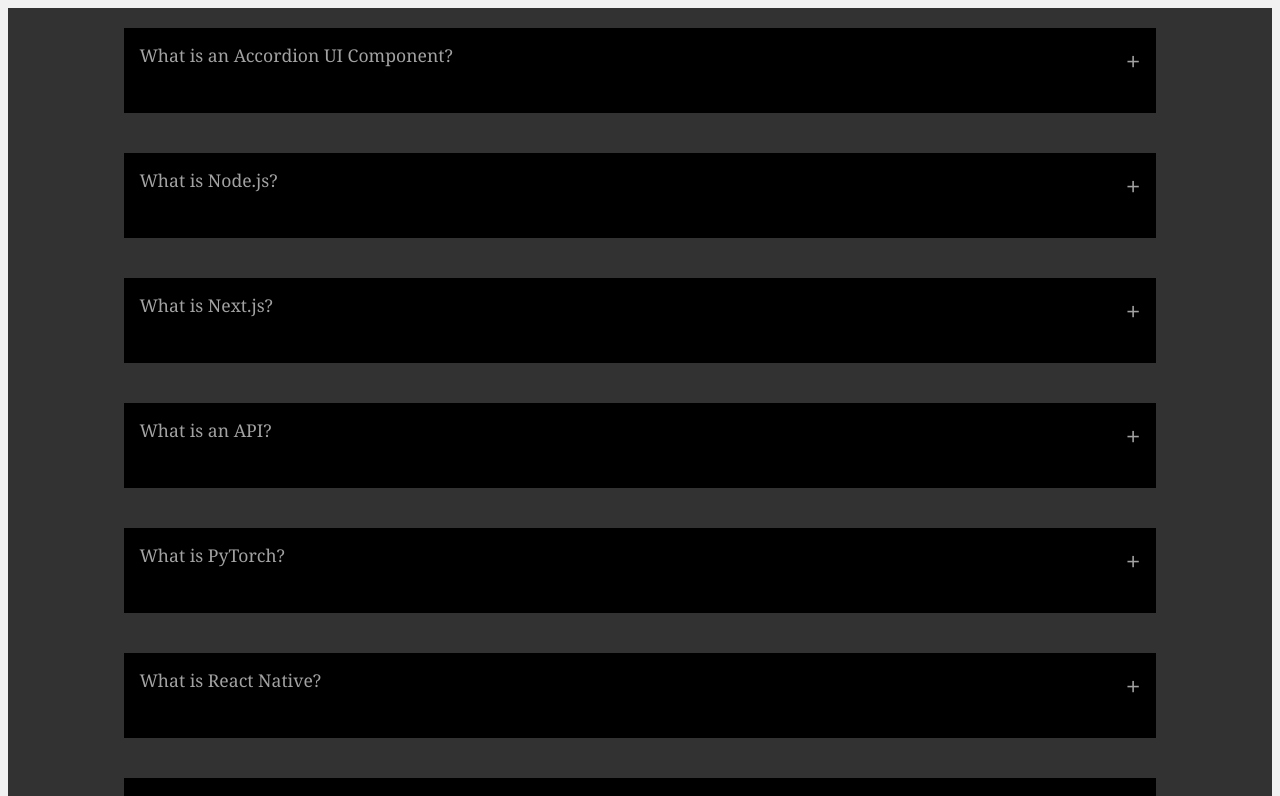
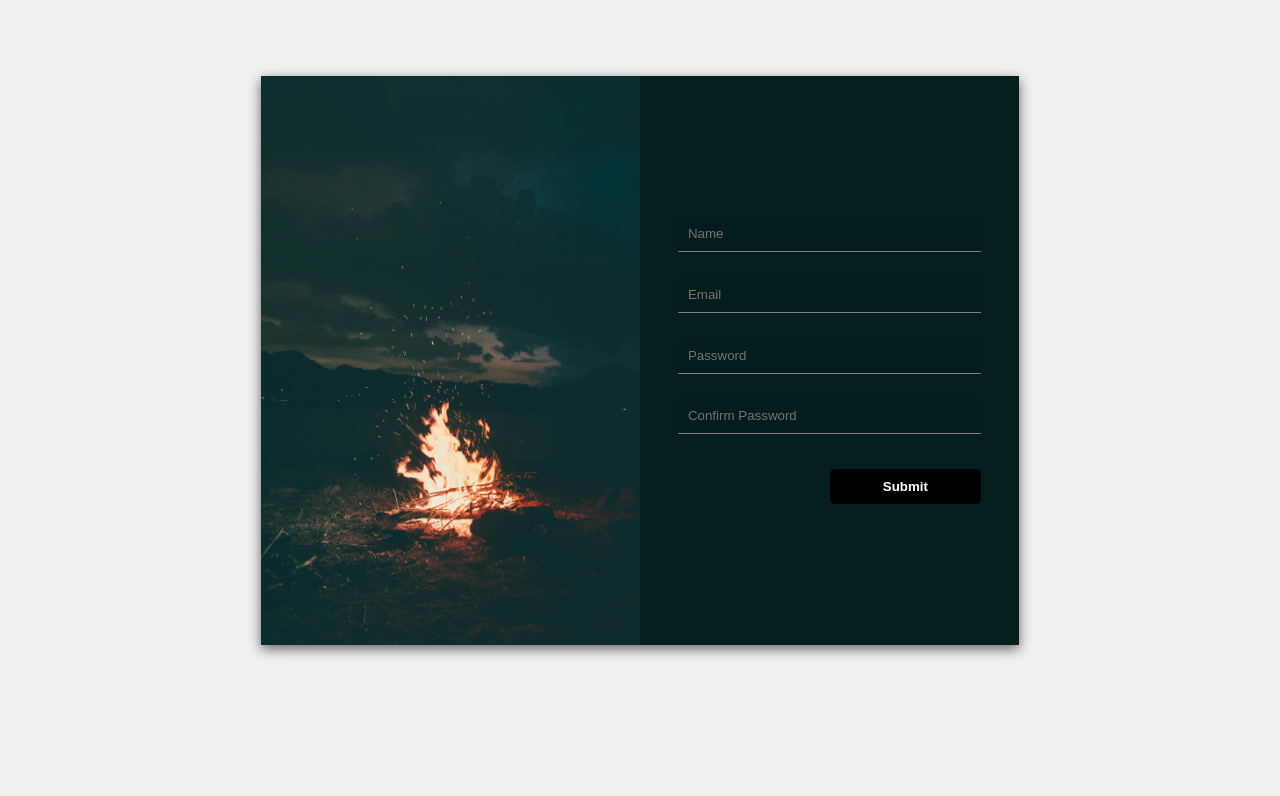
Before and after one commit to Farid-Abdullah/react-basic-projects, a React (Vite) app: page / in a window 1280 px wide. Shown: the top 796 px of the page. Built offline with nearby package versions, Linux system fonts and the light colour scheme.

Commit message:
created a form component with validation

```diff
--- a/src/App.jsx
+++ b/src/App.jsx
@@ -9,17 +9,19 @@
 
 import {accrodianData} from './content/QnA.js'
 import Accordian from './basicProjects/Accordian.jsx'
+import Form from './basicProjects/form.jsx'
 
 const App = () => {
 
   return (
     <div>
+      <Form />
 
-     <div className="accordian-container">
+     {/* <div className="accordian-container">
       {accrodianData.map(({title,desc,id})=> (
         <Accordian title = {title} desc = {desc} Qid = {id} />
       ))}
-     </div>
+     </div> */}
 
 
     </div>
--- /dev/null
+++ b/src/basicProjects/Form.jsx
@@ -0,0 +1,107 @@
+import React, { useState } from 'react'
+
+const Form = () => {
+    //inputs:
+    const [username, setUsername] = useState("");
+    const [email, setEmail] = useState("");
+    const [password, setPassword] = useState("");
+    const [confirmPassword, setConfirmPassword] = useState("");
+    // input error:
+    const [errorUsername, setErrorUsername] = useState("");
+    const [errorEmail, setErrorEmail] = useState("");
+    const [errorPassword, setErrorPassword] = useState("")
+    const [errorConfirmPassword, setErrorConfirmPassword] = useState("");
+    // input border colors (red for errors)
+    const [usernameColor, setUsernameColor] = useState("");
+    const [emailColor, setEmailColor] = useState("");
+    const [passwordColor, setPasswordColor] = useState("");
+    const [confirmPasswordColor, setConfirmPasswordColor] = useState("");
+
+    const validate = e => {
+        e.preventDefault() // prevents the form from refreshing the page
+
+        //username validation:
+        if(username.length > 5){
+            setErrorUsername('');
+            setUsernameColor('green');
+        } else {
+            setErrorUsername("Username must be at least 6 characters");
+            setUsernameColor('red');
+        }
+
+
+        // email validation: used regex, email must include @ and atleast 3 characters before and after.
+        const emailRegex = /^.{3,}@.{3,}$/ // {3,} means 3 or more /^ means start, /$ is end, . means any character.
+
+        if(emailRegex.test(email)){
+            setErrorEmail("");
+            setEmailColor("green");
+        } else {
+            setErrorEmail("Incorrect email");
+            setEmailColor("red");
+            console.log("wrong email")
+        }
+
+
+
+        //password validation:
+        /* to ensure complexity of password (i-e: 8 characters long, special charaters, upper and lower case)
+         i could use regex */
+        if(password.length > 7){
+            setErrorPassword("");
+            setPasswordColor("green")
+        } else {
+            setErrorPassword("Password must be atleast 8 characters long!")
+            setPasswordColor("red")
+            // empty the password field:
+            setPassword("")
+        }
+
+        //confirm password validation:
+        if(password.length<8){
+            setConfirmPasswordColor('red')
+        } else if(password === confirmPassword){
+            setErrorConfirmPassword("");
+            setConfirmPasswordColor("green")
+
+        } else {
+            setErrorConfirmPassword("Confirm password did not match password, try again")
+            setConfirmPasswordColor("red")
+            //emtpy the confirm password field:
+            setConfirmPassword("")
+        }
+
+    }
+
+  return (
+    <div className='form-container'>
+        <img className='form-image' src='/src/content/fire.jpg' alt="" />
+        <form>
+            <input type="text"  placeholder='Name'
+            style={{borderColor:usernameColor}} value={username}
+            onChange={e => setUsername(e.target.value)}/>
+            <p className="error">{errorUsername}</p>
+
+            <input type="text"  placeholder='Email'
+            style={{borderColor:emailColor}} value={email}
+            onChange={e => setEmail(e.target.value)}/>
+            <p className="error">{errorEmail}</p>
+
+            <input type="password"  placeholder='Password'
+            style={{borderColor:passwordColor}} value={password}
+            onChange={e => setPassword(e.target.value)}/>
+            <p className="error">{errorPassword}</p>
+
+            <input type="password"  placeholder='Confirm Password'
+            style={{borderColor:confirmPasswordColor}} value={confirmPassword}
+            onChange={e => setConfirmPassword(e.target.value)}/>
+            <p className="error">{errorConfirmPassword}</p>
+
+            <button className='form-button' onClick={validate}>Submit</button>
+        </form>
+
+    </div>
+  )
+}
+
+export default Form
--- a/src/basicProjects/counter.css
+++ b/src/basicProjects/counter.css
@@ -328,3 +328,68 @@
 .desc{
     padding: 10px 20px;
 }
+
+/* From.jsx */
+.error{
+    color: red;
+    font-size: 0.7em;
+}
+
+.form-container{
+
+    width: 60%;
+    margin: auto;
+    margin-top: 6%;
+    display: flex;
+    justify-content: space-between;
+   background-color: rgba(2, 29, 27, 0.99);
+   box-shadow:0px 4px 12px rgba(0, 0, 0, 0.592)
+
+}
+
+.form-image{
+    width: 50%;
+    margin: 0px; /* there was margin at the top*/
+
+}
+
+.form-container>form{
+    display: flex;
+    flex-direction: column;
+    width: 40%;
+    margin: auto;
+}
+.form-container>form>input{
+    padding: 10px;
+    border: none;
+    border-bottom: 1px solid gray;
+    color: white;
+    background-color:rgba(2, 29, 27, 0.644);
+}
+.form-container>form>input:focus{
+    outline: none;
+    background-color: rgba(1, 19, 18, 0.635);
+}
+
+.form-button{
+    background-color: black;
+    color: white;
+    border: none;
+    padding: 10px 5px;
+    border-radius: 5px;
+    font-weight: bold;
+    width: 50%;
+    margin-left: auto;
+    margin-top: 10px;
+
+}
+.form-button:hover{
+    background-color: rgb(18, 18, 18);
+    outline: 2px solid rgb(0, 0, 0);
+
+}
+.form-button:active{
+    background-color: black;
+    scale: 0.95;
+    transition: 0.15s ;
+}
```
Also changed, not shown: src/content/fire.jpg (added).
